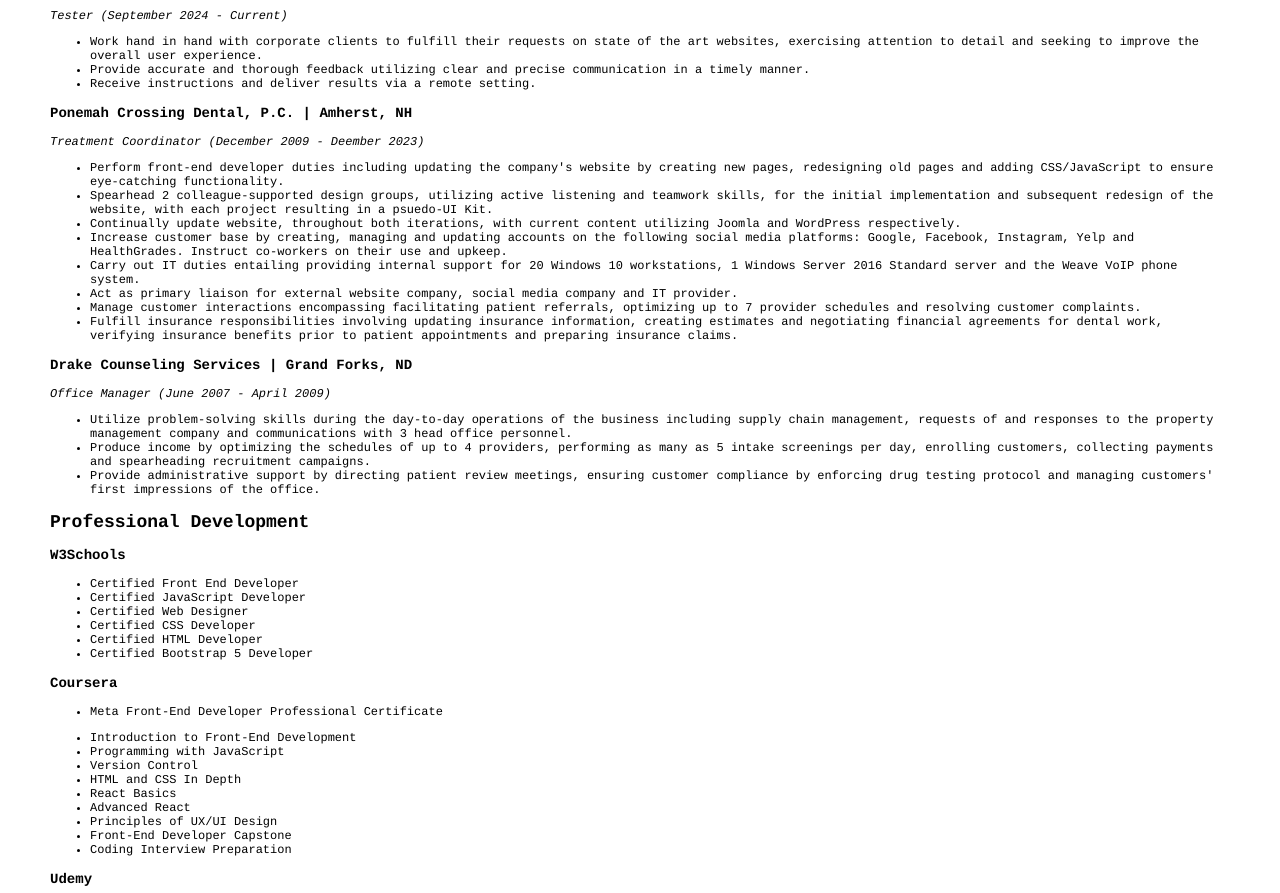
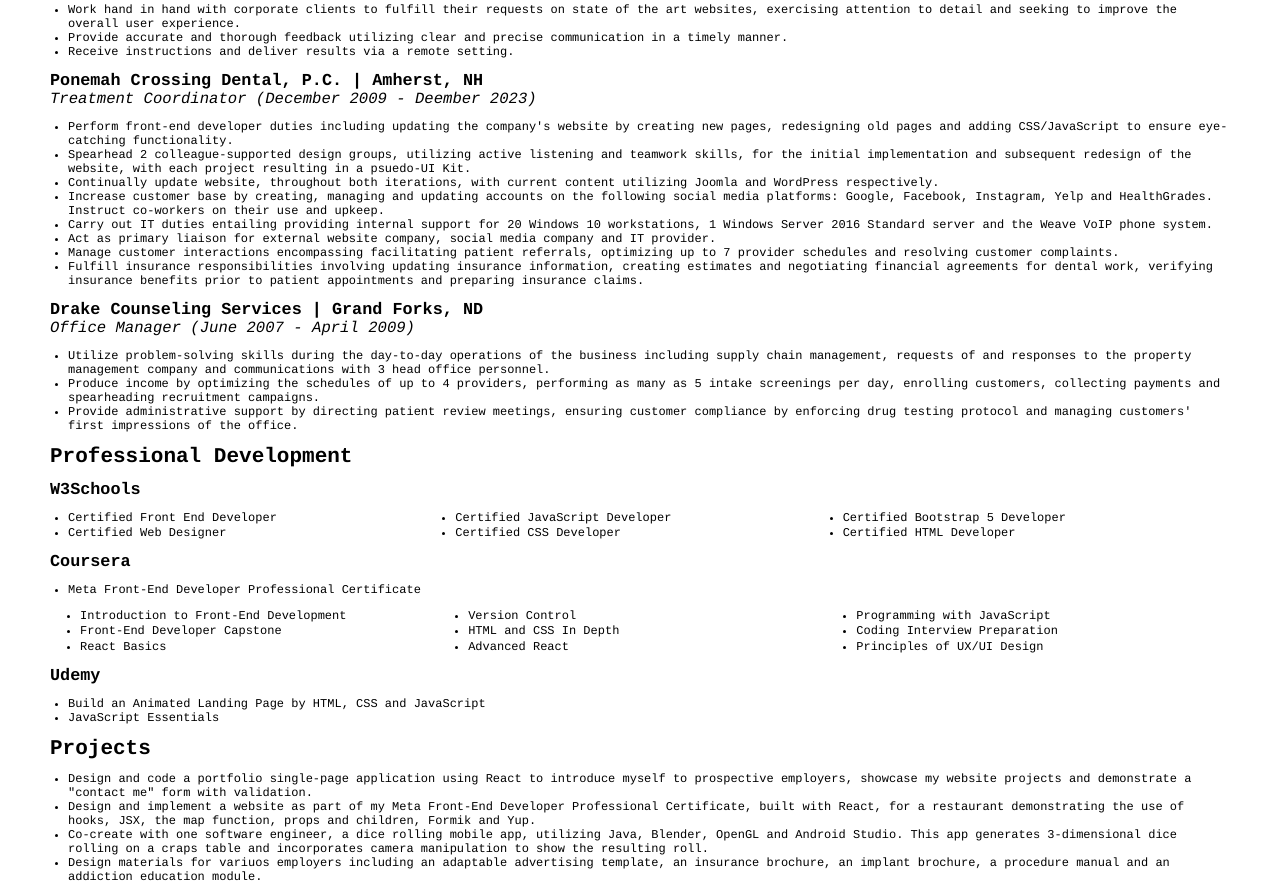
Before and after one commit to horoserp/Resume, a plain HTML site: page index.html in a window 1280 px wide. Shown: the part 418-1311 px from the top of the page. Drawn offline with Linux system fonts and the light colour scheme.

Commit message:
Update: Clean CSS. Create grids for certificates. Add 3 projects.

```diff
--- a/CSS/style.css
+++ b/CSS/style.css
@@ -1,8 +1,59 @@
+/* Universal Selector to remove default browser settings */
+* {
+  padding: 0rem;
+  margin: 0rem;
+  box-sizing: border-box;
+}
+
 html {
   font-size: 12px;
 }
 
 body {
   font-family: "Courier";
-  margin: 50px 50px 0 50px;
+  margin: 50px;
 }
+
+.center {
+  text-align: center;
+}
+
+/* Margins */
+h2,
+p,
+ul {
+  margin-bottom: 1rem;
+}
+
+ul {
+  margin-top: 1rem;
+  margin-inline-start: 1.5rem;
+}
+
+.grid-1 {
+  display: grid;
+  grid-template-columns: repeat(3, 1fr);
+  grid-template-rows: repeat(2, 1fr);
+  row-gap: 0.1rem;
+}
+
+.grid-2 {
+  display: grid;
+  grid-template-columns: repeat(3, 1fr);
+  grid-template-rows: repeat(3, 1fr);
+  gap: 0.1rem 1.2rem;
+  margin-left: 2.5rem;
+}
+
+/* Font Sizes */
+h2 {
+  font-size: 1.75rem;
+}
+
+h3 {
+  font-size: 1.4rem;
+}
+
+.larger {
+  font-size: 1.3rem;
+}
--- a/index.html
+++ b/index.html
@@ -21,9 +21,9 @@
   <body>
     <!-- Version 2.0 - Revisions based on Handshake recommendations. -->
     <!--Name-->
-    <h1>Robert P. Horosewski</h1>
+    <h1 class="center">Robert P. Horosewski</h1>
     <!--Contatct Information-->
-    <p>
+    <p class="center">
       Nashua, NH | (603)718-4611 | robert.horosewski@gmail.com<br /><br />
       Portfolio: https://horoserp.github.io/React-Portfolio/<br />
       LinkedIn: https://www.linkedin.com/in/robert-horosewski-8a0608196/<br />
@@ -55,7 +55,7 @@
     <h2>Experience</h2>
     <!-- Job 1 -->
     <h3>UserTesting | Chamblee, GA</h3>
-    <em>Tester (September 2024 - Current)</em>
+    <em class="larger">Tester (September 2024 - Current)</em>
     <!--Duties-->
     <ul>
       <li>
@@ -71,10 +71,7 @@
     </ul>
     <!--Job 2-->
     <h3>Ponemah Crossing Dental, P.C. | Amherst, NH</h3>
-    <em
-      >Treatment Coordinator (December 2009 - Deember 2023)
-      <!--9/18/23--></em
-    >
+    <em class="larger">Treatment Coordinator (December 2009 - Deember 2023)<!--9/18/23--></em>
     <!--Duties-->
     <ul>
       <li>
@@ -120,7 +117,7 @@
     </ul>
     <!--Job 3-->
     <h3>Drake Counseling Services | Grand Forks, ND</h3>
-    <em>Office Manager (June 2007 - April 2009)</em>
+    <em class="larger">Office Manager (June 2007 - April 2009)</em>
     <!--Duties-->
     <ul>
       <li>
@@ -143,28 +140,28 @@
     <!--Professional Development-->
     <h2>Professional Development</h2>
     <h3>W3Schools</h3>
-    <ul>
+    <ul class="grid-1">
       <li>Certified Front End Developer</li>
       <li>Certified JavaScript Developer</li>
+      <li>Certified Bootstrap 5 Developer</li>
       <li>Certified Web Designer</li>
       <li>Certified CSS Developer</li>
       <li>Certified HTML Developer</li>
-      <li>Certified Bootstrap 5 Developer</li>
     </ul>
     <h3>Coursera</h3>
     <ul>
       <li>Meta Front-End Developer Professional Certificate</li>
     </ul>
-    <ul>
+    <ul class="grid-2">
         <li>Introduction to Front-End Development</li>
+        <li>Version Control</li>
         <li>Programming with JavaScript</li>
-        <li>Version Control</li>
+        <li>Front-End Developer Capstone</li>
         <li>HTML and CSS In Depth</li>
+        <li>Coding Interview Preparation</li>
         <li>React Basics</li>
         <li>Advanced React</li>
         <li>Principles of UX/UI Design</li>
-        <li>Front-End Developer Capstone</li>
-        <li>Coding Interview Preparation</li>
     </ul>
     </ul>
     <h3>Udemy</h3>
@@ -175,22 +172,32 @@
     <!--Projects-->
     <h2>Projects</h2>
     <ul>
-      <!-- TODO: <li>Describe Portfolio "to fulfill the requirements for the Meta course"</li> -->
-      <!-- TODO: <li>Describe Capstone</li> -->
       <!-- TODO: <li>Describe dice project with Vin "purpose of the program - roll dice"</li> -->
-      <li>
-        Design materials for variuos employers including an adaptable
-        advertising template, an insurance brochure, an implant brochure, a
-        procedure manual and an addiction education module.
-      </li>
+        <li>
+            Design and code a portfolio single-page application using React to introduce myself
+            to prospective employers, showcase my website projects and demonstrate a "contact me"
+            form with validation.
+        </li>
+        <li>
+            Design and implement a website as part of my Meta Front-End Developer Professional
+            Certificate, built with React, for a restaurant demonstrating the use of hooks, JSX,
+            the map function, props and children, Formik and Yup.
+        </li>
+        <li>
+            Co-create with one software engineer, a dice rolling mobile app, utilizing Java,
+            Blender, OpenGL and Android Studio. This app generates 3-dimensional dice rolling
+            on a craps table and incorporates camera manipulation to show the resulting roll.
+        </li>
+        <li>
+            Design materials for variuos employers including an adaptable
+            advertising template, an insurance brochure, an implant brochure, a
+            procedure manual and an addiction education module.
+        </li>
     </ul>
     <!--Education-->
     <h2>Education</h2>
     <h3>University of Dayton | Dayton, OH</h3>
-    <em
-      >Bachelor of Science in Psychology, Minor in Computer Science (December
-      1997)</em
-    >
+    <em>Bachelor of Science in Psychology, Minor in Computer Science (December 1997)</em>
     <!--References-->
     <!-- <div>
         <h3>References</h3>
```
